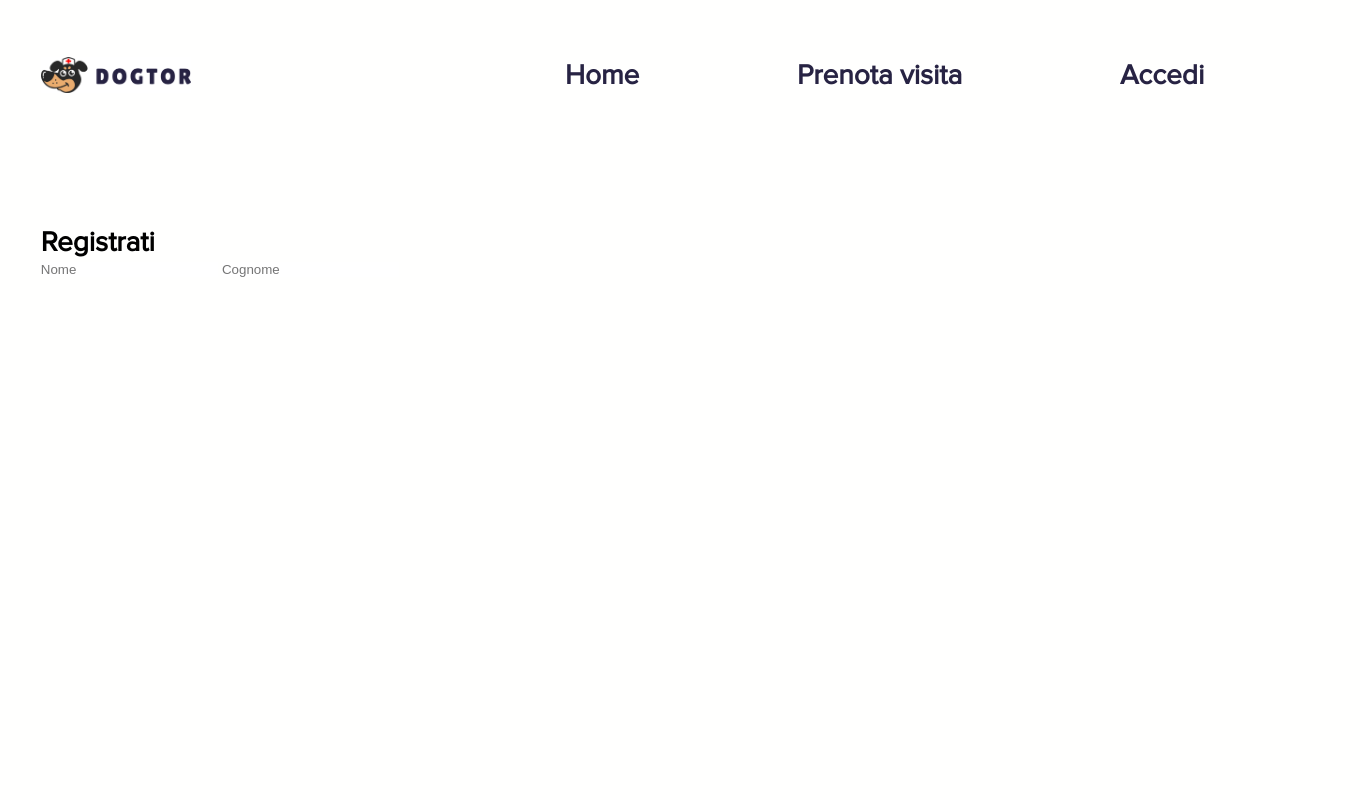
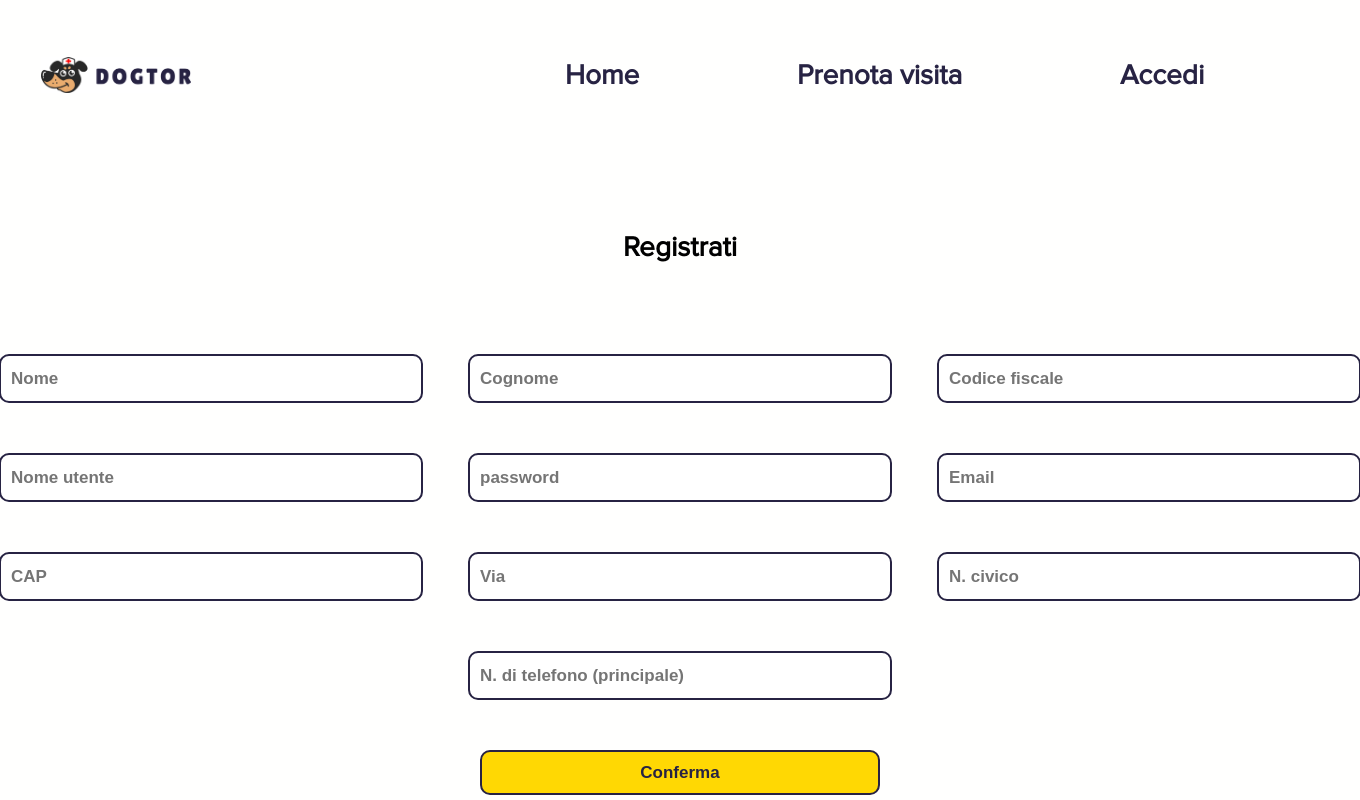
Before and after one commit to enry04/Dogtor, a PHP site: page /src/register-page/register-page.php in a window 1360 px wide. Run offline with PHP 8.4, Linux system fonts and the light colour scheme.

Commit message:
update register page

```diff
--- a/src/common/css/form-style.css
+++ b/src/common/css/form-style.css
@@ -1,3 +1,11 @@
+main > section {
+  display: flex;
+  flex-direction: column;
+  align-items: center;
+  gap: 40px;
+  margin-top: 80px;
+}
+
 form {
   display: flex;
   flex-direction: column;
--- a/src/login-page/login-page.php
+++ b/src/login-page/login-page.php
@@ -30,10 +30,9 @@
                     <input type="email" placeholder="E-mail" class="email-text" required>
                     <input type="text" placeholder="Username" class="username-text" required>
                     <input type="password" placeholder="Password" class="password-text" required>
-                    <input type="submit" class="submit-btn">
+                    <input type="submit" class="submit-btn" value="Conferma">
                 </form>
             </div>
-            <div class="separate-line"></div>
             <div class="registration-container">
                 <h5>
                     <a href="../register-page/register-page.php">Non hai un account?<br>Clicca qui</a>
--- a/src/register-page/css/register-page-style.css
+++ b/src/register-page/css/register-page-style.css
@@ -0,0 +1,7 @@
+.row{
+    display: flex;
+    flex-direction: row;
+    justify-content: center;
+    align-items: center;
+    gap: 45px;
+}
--- a/src/register-page/register-page.php
+++ b/src/register-page/register-page.php
@@ -7,6 +7,7 @@
     <meta name="viewport" content="width=device-width, initial-scale=1.0">
     <link rel="stylesheet" href="../common/css/page-style.css">
     <link rel="stylesheet" href="../common/css/header-style.css">
+    <link rel="stylesheet" href="../common/css/form-style.css">
     <link rel="stylesheet" href="./css/register-page-style.css">
     <link rel="icon" href="../common/images/page-logo.png">
     <title>Dogtor</title>
@@ -26,12 +27,25 @@
                 <form method="post">
                     <div class="row">
                         <input type="text" placeholder="Nome" required class="name-text" onkeypress='return ((event.charCode >= 65 && event.charCode <= 90) || (event.charCode >= 97 && event.charCode <= 122) || (event.charCode == 32))'>
-                        <input type="text" placeholder="Cognome" required>
+                        <input type="text" placeholder="Cognome" required class="surname-text" onkeypress='return ((event.charCode >= 65 && event.charCode <= 90) || (event.charCode >= 97 && event.charCode <= 122) || (event.charCode == 32))'>
+                        <input type="text" placeholder="Codice fiscale" required class="tax-code">
                     </div>
-                    <div class="row"></div>
-                    <div class="row"></div>
-                    <div class="row"></div>
-                    <div class="row"></div>
+                    <div class="row">
+                        <input type="text" placeholder="Nome utente" required class="username-text">
+                        <input type="password" placeholder="password" required class="password-text">
+                        <input type="email" placeholder="Email" required class="email-text">
+                    </div>
+                    <div class="row">
+                        <input type="number" placeholder="CAP" required class="postal-code">
+                        <input type="text" placeholder="Via" required class="street-text">
+                        <input type="number" placeholder="N. civico" required class="house-number">
+                    </div>
+                    <div class="row">
+                        <input type="number" placeholder="N. di telefono (principale)" required class="telephone-number">
+                    </div>
+                    <div class="row">
+                        <input type="submit" class="submit-btn" value="Conferma">
+                    </div>
                 </form>
             </div>
         </section>
```
Also changed, not shown: src/login-page/css/login-page-style.css (+0 -7 lines).
